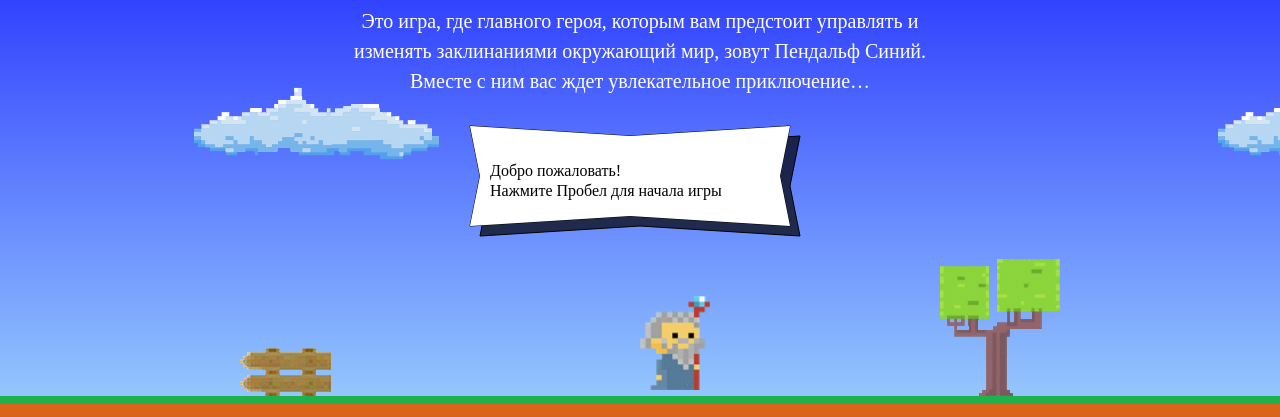
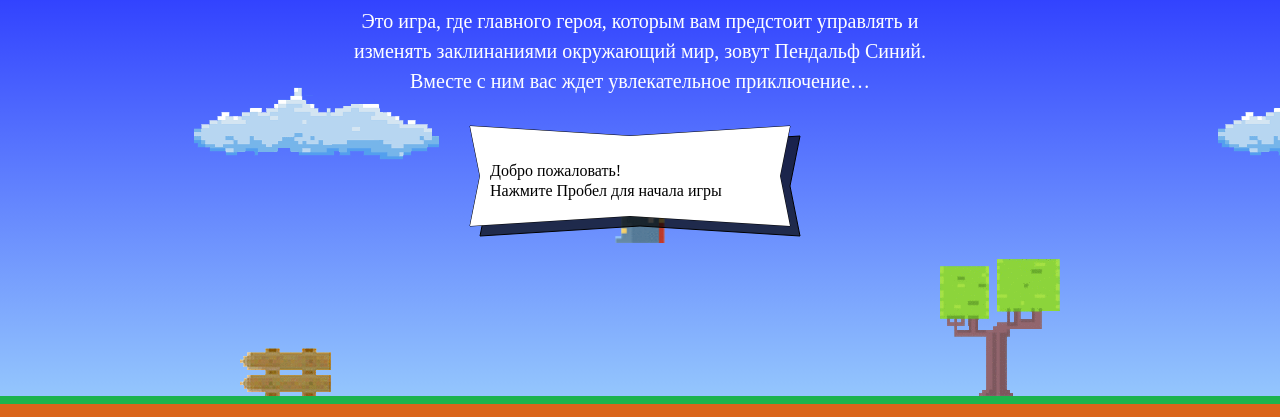
Before and after one commit to Arman-Front/1144819-code-and-magick-19, a website: page index.html in a window 1280 px wide. Shown: the part 203-620 px from the top of the page. Drawn offline with Linux system fonts and the light colour scheme; a web font is replaced by a local one.

Commit message:
task-1 fix bug

```diff
--- a/index.html
+++ b/index.html
@@ -197,21 +197,16 @@
   var wizardWidth = 70;
   var getWizardHeight = function () {
     getWizardHeight = 1.337 * wizardWidth;
-
     return getWizardHeight;
   };
 
-  var getWizardX = function (width) {
-    getWizardX = width / 2;
+  function getWizardX(width) {
+    return (width - wizardWidth) / 2;
+  }
 
-    return getWizardX;
-  };
-
-  var getWizardY = function (height) {
-    getWizardY = height * 2/3;
-
-    return getWizardY;
-  };
+  function getWizardY(height) {
+    return (height / 3) - (getWizardHeight / 2);
+  }
 </script>
 
 <script src="js/game.js"></script>
```
